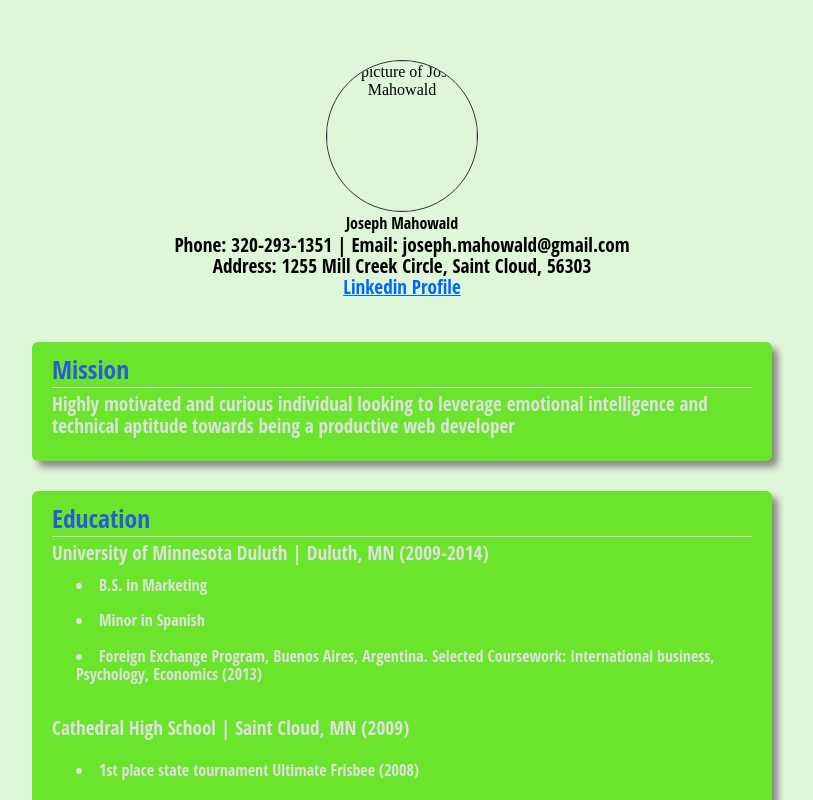
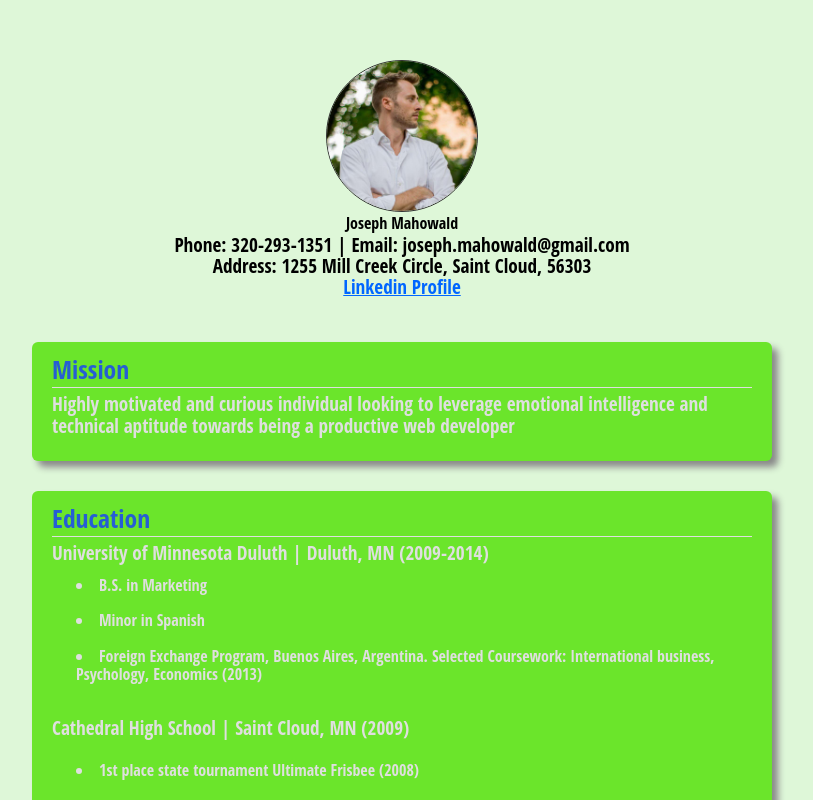
Before and after one commit to gordmanMD/GordmanMD.girhub.io, a plain HTML site: page index.html in a window 1280 px wide. Shown: the top 800 px of the page, without its empty margins (238-1051 px from the left). Drawn offline with Linux system fonts and the light colour scheme.

Commit message:
Update index.html

```diff
--- a/index.html
+++ b/index.html
@@ -7,7 +7,7 @@
 
   <body>
     <header>
-     <img src= photo_2019-03-20_16-53-52.jpg" alt= "a picture of Joseph Mahowald">
+     <img src="/photo_2019-03-20_16-53-52.jpg" alt= "a picture of Joseph Mahowald">
     <h1>Joseph Mahowald<h1>
     <p>
     Phone: 320-293-1351 | Email: joseph.mahowald@gmail.com
```
